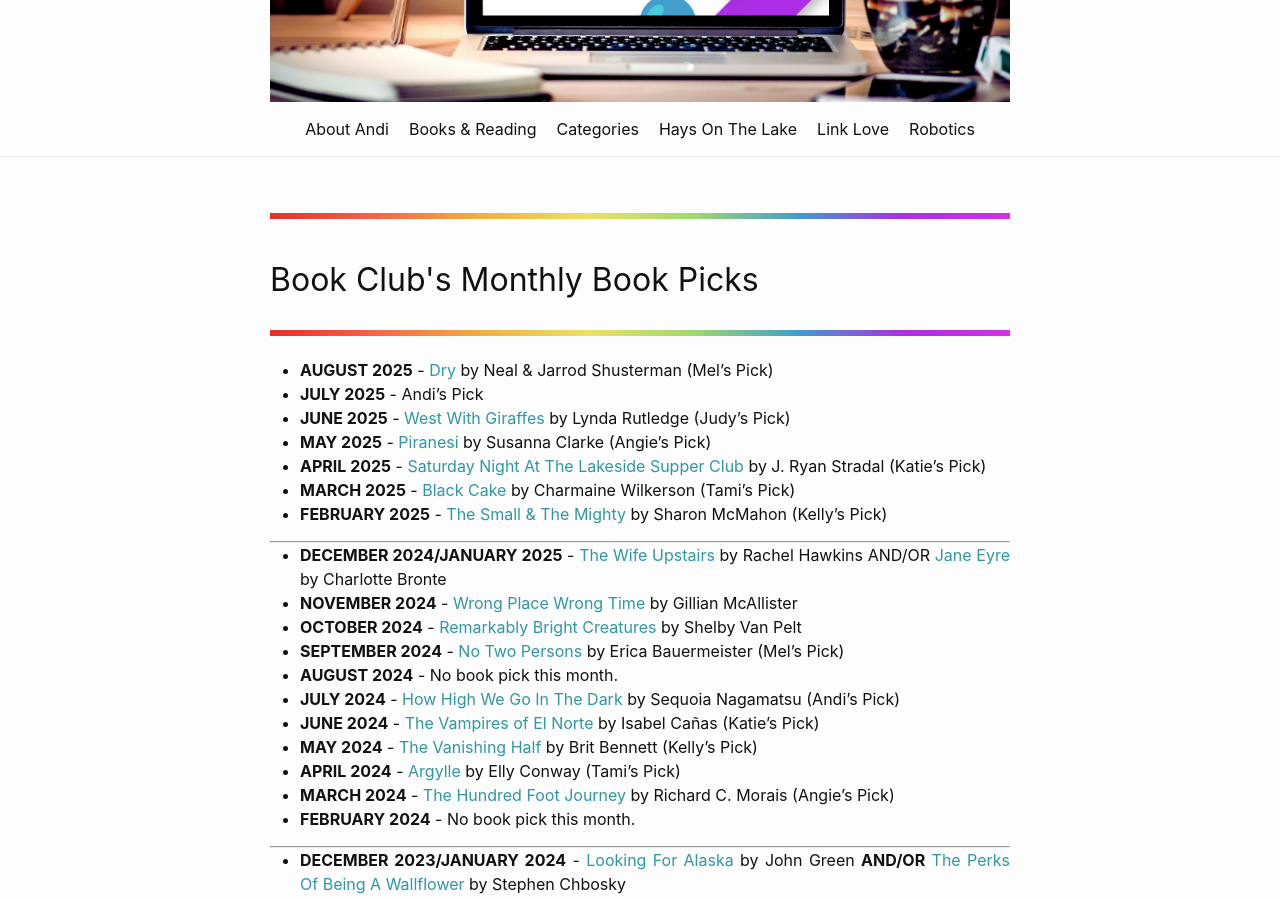
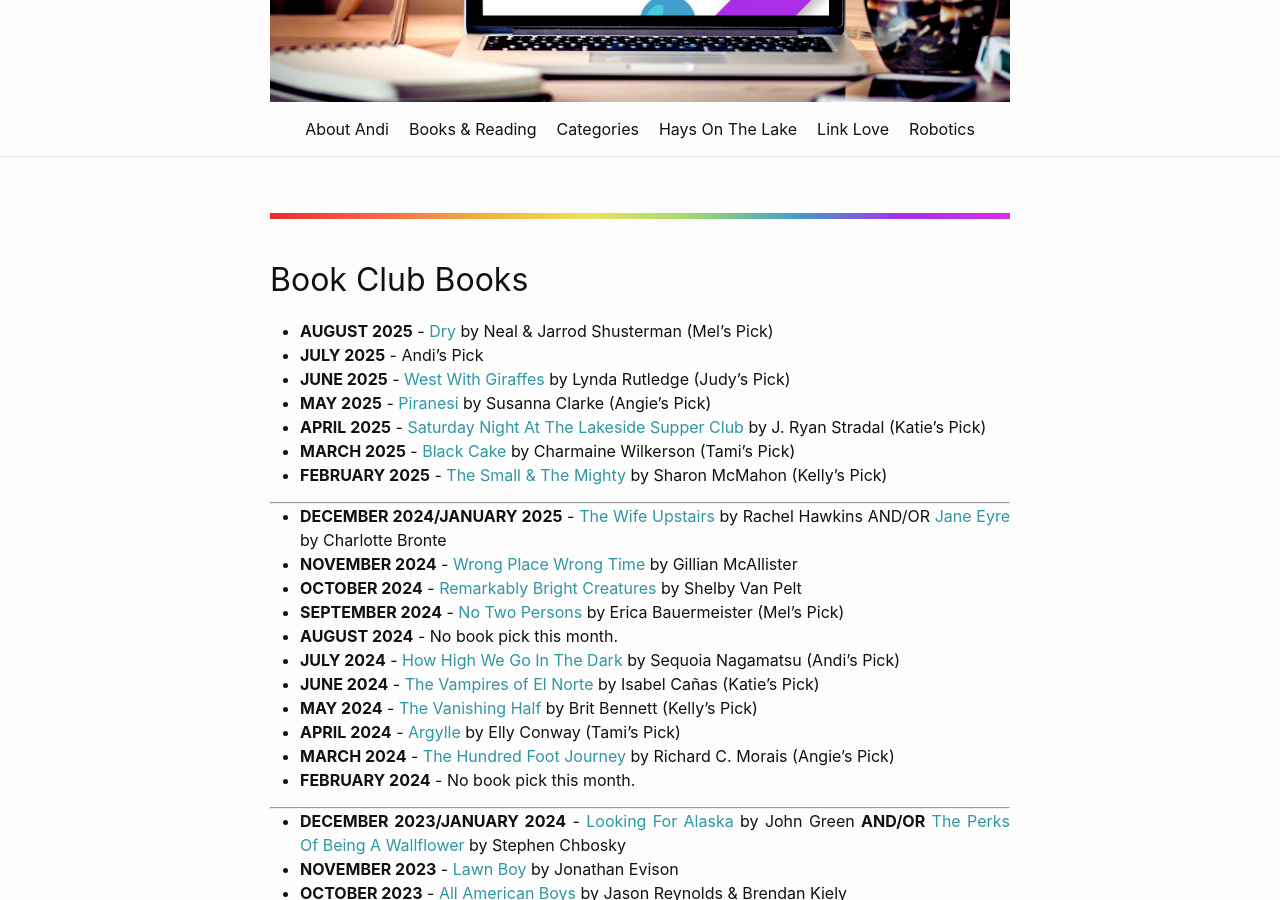
Before and after one commit to minihays/minihays.github.io, a Jekyll site: the page built from bookclub/booksread.markdown, in a window 1280 px wide and 900 px high, scrolled down 434 px. Built offline with Jekyll 4.4.1, drawn with Linux system fonts in a browser that asks for light colours.

Commit message:
changed title

```diff
--- a/bookclub/booksread.markdown
+++ b/bookclub/booksread.markdown
@@ -1,11 +1,9 @@
 ---
 layout: page
-# title: Book Club Monthly Book Picks
+# title: Book Club's Monthly Book Picks
 permalink: /bookclub/booksread/
 ---
-<h2>Book Club's Monthly Book Picks</h2>
-
-![header](/images/BrightSkinnyRainbow.png)
+<h2>Book Club Books</h2>
 
 - **AUGUST 2025** - [Dry](https://www.amazon.com/Dry-Neal-Shusterman/dp/1481481975/ref=monarch_sidesheet_title) by Neal & Jarrod Shusterman (Mel's Pick)
 - **JULY 2025** - Andi's Pick
```
